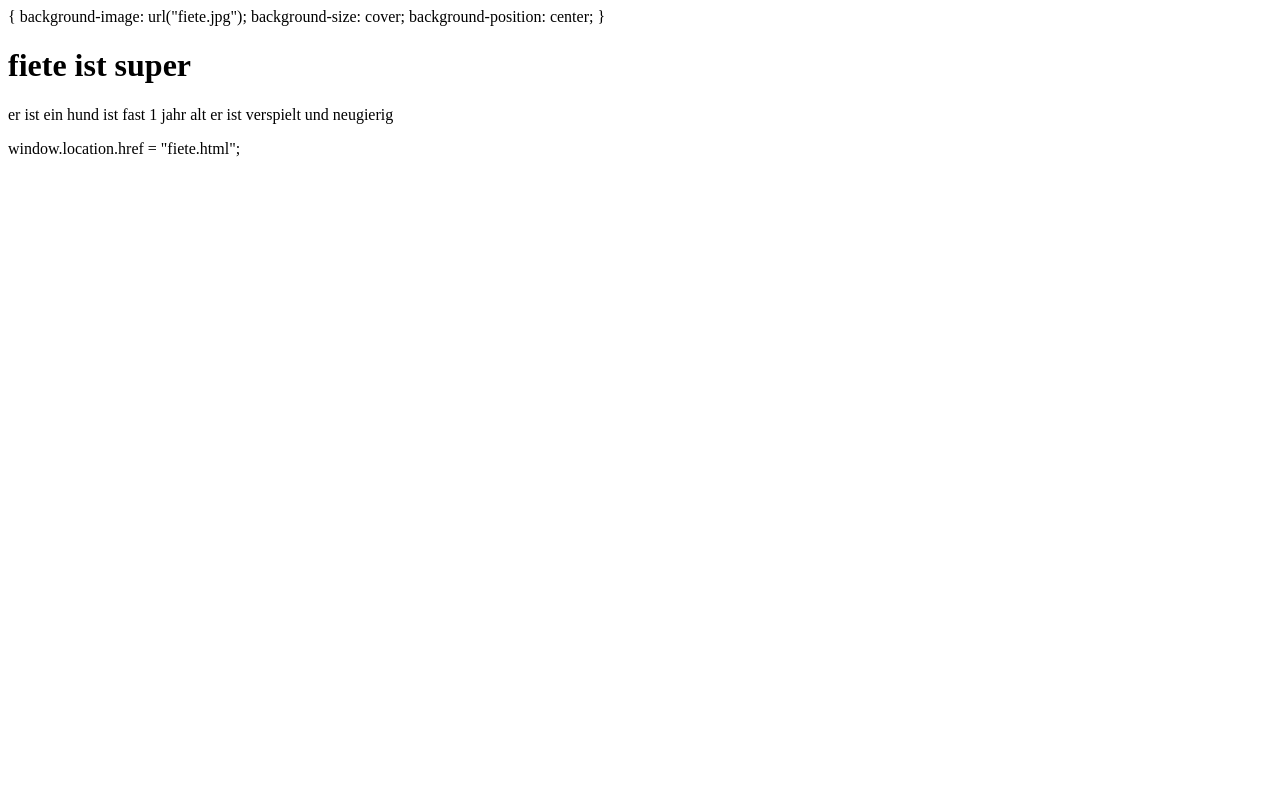
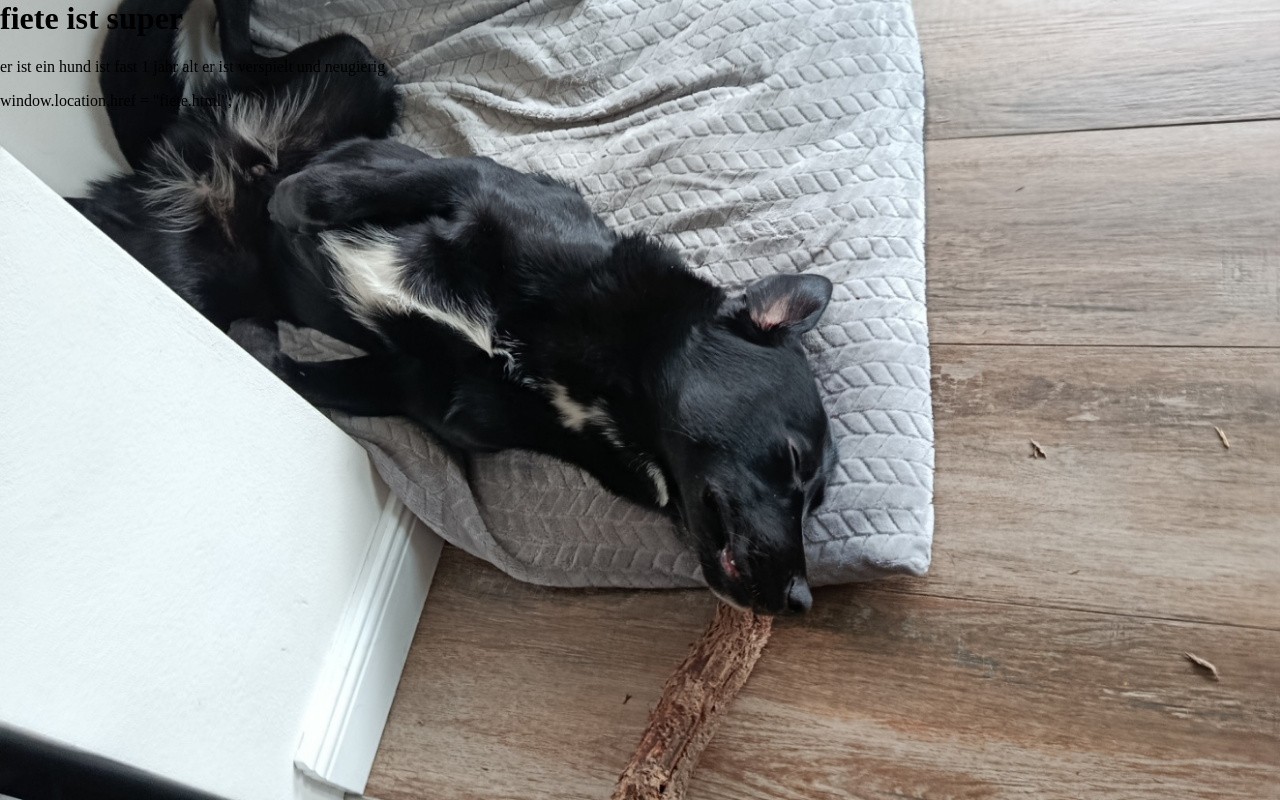
Before and after one commit to paulonix/bennito-ist-doof, a plain HTML site: page fiete.html in a window 1280 px wide. Drawn offline with Linux system fonts and the light colour scheme.

Commit message:
Update fiete.html

```diff
--- a/fiete.html
+++ b/fiete.html
@@ -1,13 +1,20 @@
 <html>
 <head>
+ <style>
+body {
+    background-image: url("fiete.jpg");
+    background-size: cover;
+    background-position: center;
+    background-repeat: no-repeat;
+    margin: 0;
+    padding: 0;
+}
+</style>
+
 <title> fiete maus </title>
 </head>
   <body>
-    {
-    background-image: url("fiete.jpg");
-    background-size: cover;
-    background-position: center;
-}
+
 
 
     <h1> fiete ist super </h1>
```
